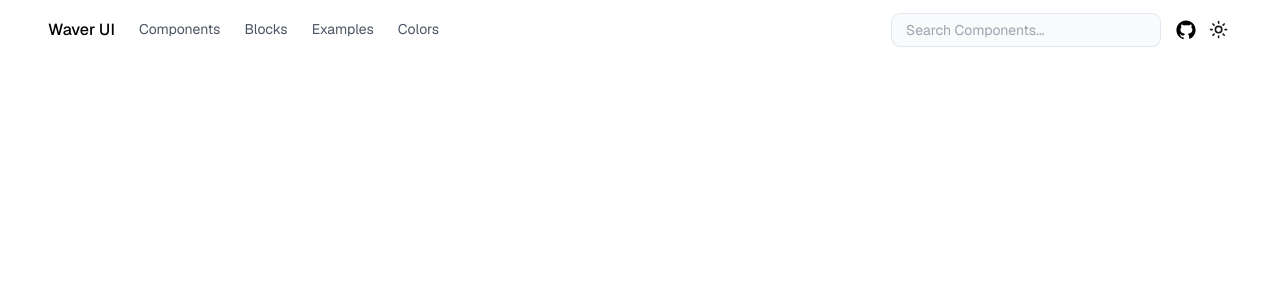
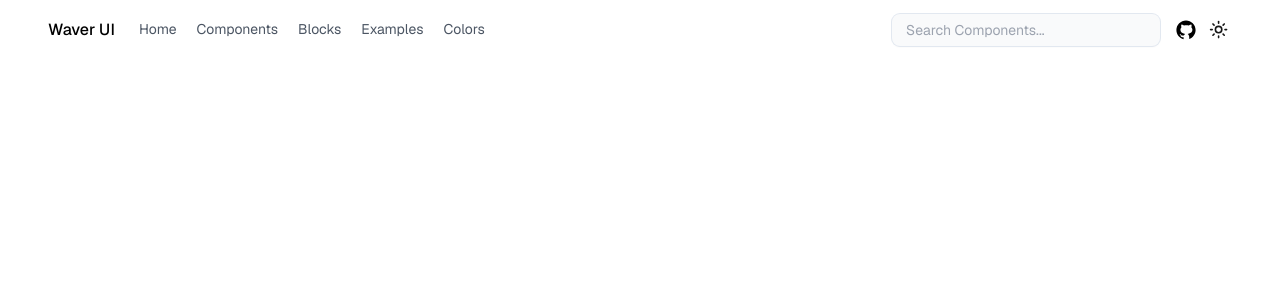
Before and after one commit to Mohamed-Parvez/WAVER-UI, a Next.js app in the folder app/: page / in a window 1280 px wide. Shown: the top 300 px of the page. Built offline with nearby package versions, Linux system fonts and the light colour scheme.

Commit message:
updated NavBar

```diff
--- a/app/components/shared/NavBar.tsx
+++ b/app/components/shared/NavBar.tsx
@@ -13,7 +13,7 @@ const NavBar = () => {
         <Logo />
         <Menu />
         <div className="hidden md:block">
-          <div className="flex-center gap-6">
+          <div className="flex-between gap-3 lg:gap-5">
             {NavComponents.map((items) => (
               <Link key={items.key} href={items.href}>
                 <p className="body-regular text-gray-600 dark:text-gray-400">
--- a/app/constants/index.ts
+++ b/app/constants/index.ts
@@ -1,6 +1,7 @@
 export const NavComponents = [
-  { key: 1, label: "Components", href: "/" },
-  { key: 2, label: "Blocks", href: "/" },
-  { key: 3, label: "Examples", href: "/" },
-  { key: 4, label: "Colors", href: "/" },
+  { key: 1, label: "Home", href: "/" },
+  { key: 2, label: "Components", href: "/" },
+  { key: 3, label: "Blocks", href: "/" },
+  { key: 4, label: "Examples", href: "/" },
+  { key: 5, label: "Colors", href: "/" },
 ];
```
